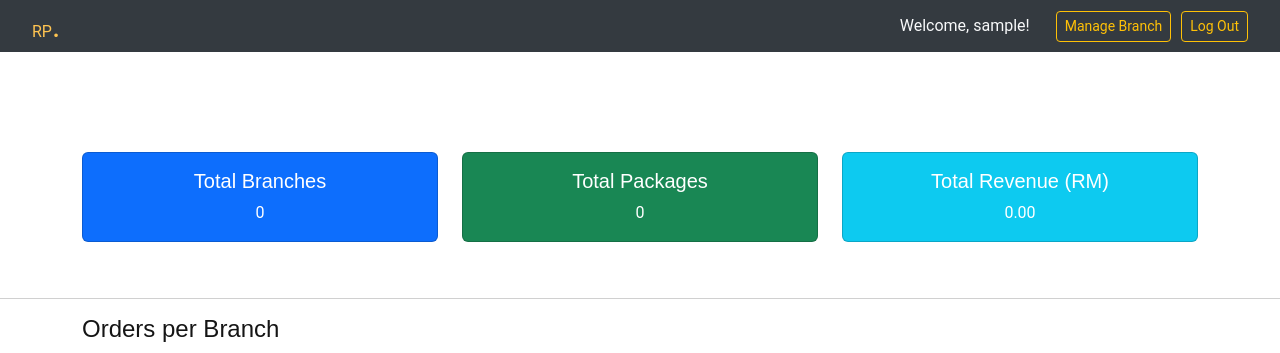
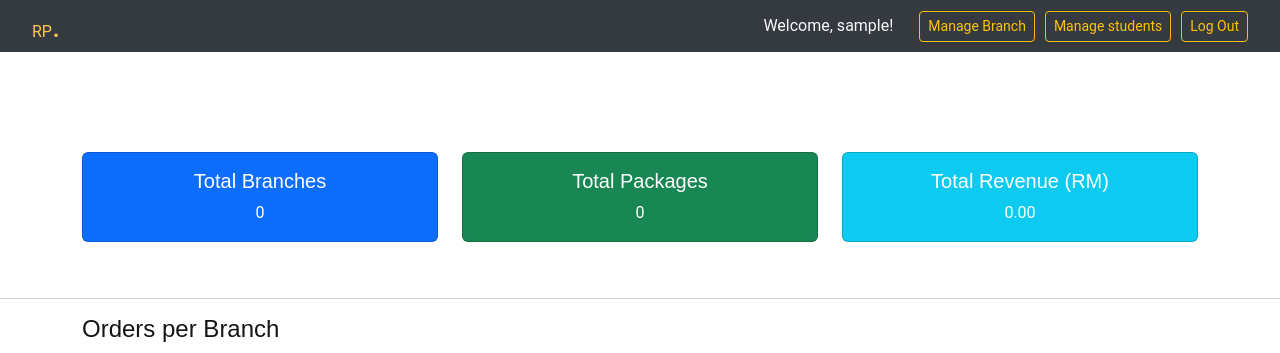
Before and after one commit to ALSABAEEI/web, a PHP site: page /web/adminDash.php in a window 1280 px wide. Shown: the top 353 px of the page. Run offline with PHP 8.4, Linux system fonts and the light colour scheme; the visitor is signed in with stand-in values (Sample User, id 1); data that the repository does not hold is empty.

Commit message:
Please enter t e commit message for your c anges. Lines starting     wit  '   ' will be ignored, and an empty message aborts t e commit.
    On branc  master
    Your branc  is up to date wit  'origin/master'.

    C anges to be committed:
   	modified:   adminDas .p p

    C anges not staged for commit:
   	modified:   adminDas .p p

```diff
--- a/adminDash.php
+++ b/adminDash.php
@@ -128,12 +128,13 @@ if (!empty($_GET['search_date'])) {
 </head>
 
 <body class="admin-page">
-  <header class="header d-flex align-items-center justify-content-between">
+<header class="header d-flex align-items-center justify-content-between">
     <div class="container-fluid d-flex align-items-center justify-content-between">
       <a href="dashboard.php" class="logo">RP<span>.</span></a>
       <div class="d-flex align-items-center">
         <span class="text-light me-3">Welcome, <?php echo htmlspecialchars($adminName); ?>!</span>
         <a href="manageBran.php" class="btn btn-sm btn-manage-branch">Manage Branch</a>
+        <a href="manage-students.php" class="btn btn-sm btn-manage-branch">Manage students</a>
         <a href="adminDash.php?logout=true" class="btn btn-sm btn-logout">Log Out</a>
       </div>
     </div>
```
